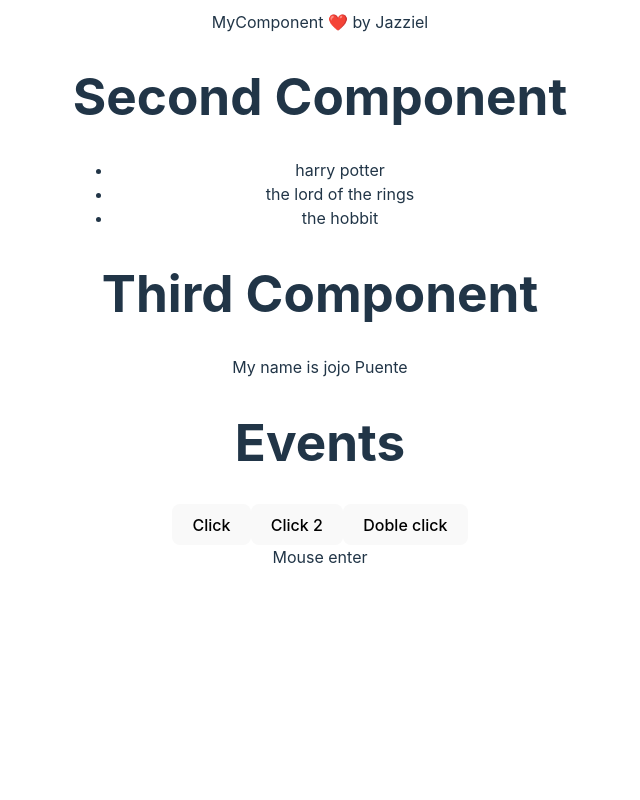
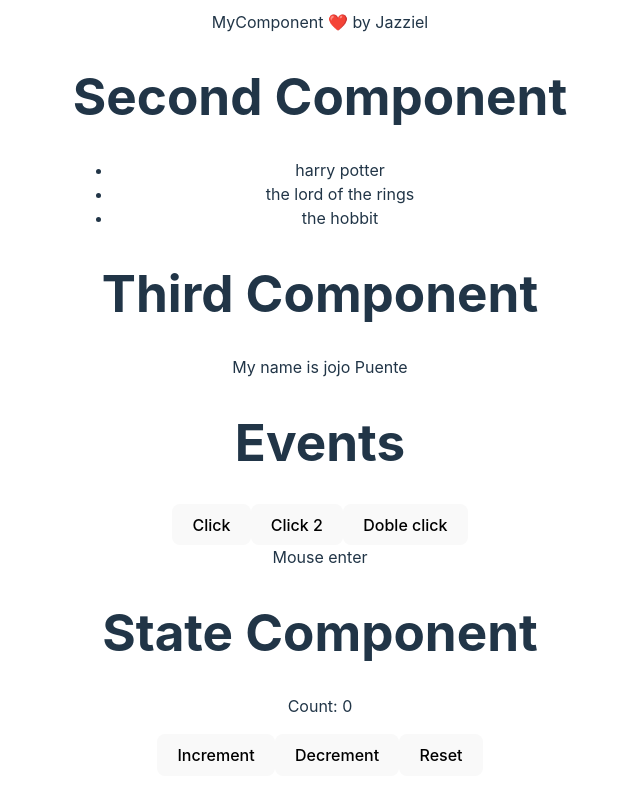
Before and after one commit to jazzielp/Curso-react, a React (Vite) app: page / in a window 1280 px wide. Shown: the part 238-1038 px from the top of the page, without its empty margins (320-960 px from the left). Before the commit the page ends 839 px from the top, so only its background shows below. Built offline with nearby package versions, Linux system fonts and the light colour scheme.

Commit message:
Use State

```diff
--- a/src/App.jsx
+++ b/src/App.jsx
@@ -3,6 +3,7 @@
 import SecondComponent from './SecondComponent'
 import ThirdComponent from './ThirdComponent'
 import EventsComponents from './EventsComponents'
+import StateComponent from './StateComponent'
 
 function App() {
 
@@ -13,6 +14,7 @@
       <SecondComponent />
       <ThirdComponent  lastName='Puente'/>
       <EventsComponents />
+      <StateComponent />
     </>
   )
 }
--- /dev/null
+++ b/src/StateComponent.jsx
@@ -0,0 +1,15 @@
+import React from 'react'
+function StateComponent() {
+    const [count, setCount] = React.useState(0)
+    return (
+        <div>
+        <h1>State Component</h1>
+        <p>Count: {count}</p>
+        <button onClick={() => setCount(count + 1)}>Increment</button>
+        <button onClick={() => setCount(count - 1)}>Decrement</button>
+        <button onClick={() => setCount(0)}>Reset</button>
+        </div>
+    )
+}
+
+export default StateComponent
```
